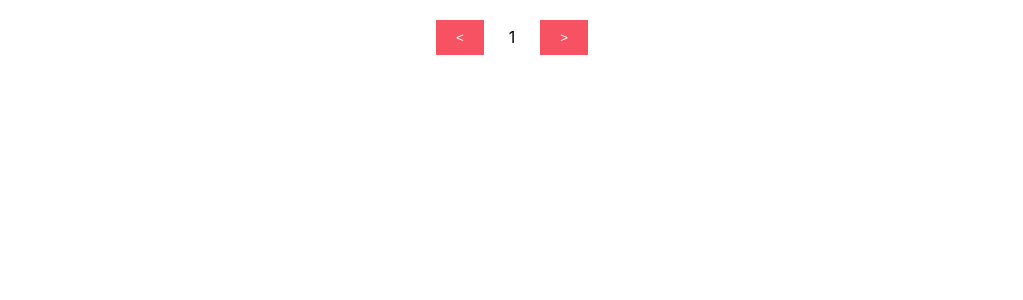
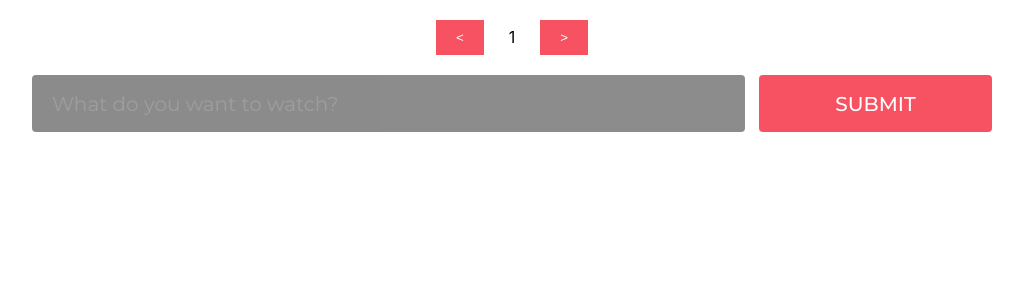
Before and after one commit to AnatolyKim/react-gmp-2023-q3, a React (Create React App) app: page / in a window 1280 px wide. Shown: the top 300 px of the page, without its empty margins (128-1151 px from the left). Built offline with nearby package versions, Linux system fonts and the light colour scheme.

Commit message:
feat: SearchForm component added

```diff
--- a/public/index.html
+++ b/public/index.html
@@ -9,6 +9,9 @@
       name="description"
       content="Web site created using create-react-app"
     />
+    <link rel="preconnect" href="https://fonts.googleapis.com">
+    <link rel="preconnect" href="https://fonts.gstatic.com" crossorigin>
+    <link href="https://fonts.googleapis.com/css2?family=Montserrat:ital,wght@0,300;0,400;0,500;0,700;1,400;1,500;1,700&family=Red+Hat+Display:wght@400;500;600;700&display=swap" rel="stylesheet">
     <title>React App</title>
   </head>
   <body>
--- a/src/App.css
+++ b/src/App.css
@@ -1,14 +1,8 @@
-.App {
+.app {
   text-align: center;
 }
 
-.App-header {
-  background-color: #282c34;
-  min-height: 100vh;
-  display: flex;
-  flex-direction: column;
-  align-items: center;
-  justify-content: center;
-  font-size: calc(10px + 2vmin);
-  color: white;
+.content-restrict {
+  max-width: 1200px;
+  margin: 0 auto;
 }
--- a/src/App.js
+++ b/src/App.js
@@ -1,10 +1,14 @@
 import './App.css';
 import Counter from './components/counter/Counter';
+import SearchForm from './components/searchForm/SearchForm';
 
 function App() {
   return (
-    <div className="App">
-      <Counter count={1}/>
+    <div className="app">
+      <div className='content-restrict'>
+        <Counter count={1}/>
+        <SearchForm className="search" initialQuery={''} onSearch={() => alert('Form was submitted')}/>
+      </div>
     </div>
   );
 }
--- /dev/null
+++ b/src/components/searchForm/SearchForm.css
@@ -0,0 +1,39 @@
+.search-form {
+  display: flex;
+  gap: 14px;
+  margin: 0 120px;
+}
+
+.search-input {
+  width: 100%;
+  height: 57px;
+  border-radius: 4px;
+  opacity: 0.7;
+  background: rgba(50, 50, 50, 0.80);
+  border: none;
+  color: #FFF;
+  font-family: Montserrat;
+  font-size: 20px;
+  font-weight: 400;
+  padding: 0 20px;
+}
+
+.submit {
+  width: 233px;
+  height: 57px;
+  flex-shrink: 0;
+  background-color: #F65261;
+  cursor: pointer;
+  border: none;
+  border-radius: 4px;
+  color: #FFF;
+  font-family: Montserrat;
+  font-size: 20px;
+  font-weight: 500;
+  text-transform: uppercase;
+}
+
+.submit:hover {
+  background-color: #f42032;
+  cursor: pointer;
+}
--- /dev/null
+++ b/src/components/searchForm/SearchForm.js
@@ -0,0 +1,29 @@
+import { useState } from 'react';
+import './SearchForm.css';
+
+export default function SearchForm({ initialQuery, onSearch }) {
+  const [searchQuery, setSearchQuery] = useState(initialQuery);
+
+  const handleChange = (event) => {
+    setSearchQuery(event.target.value);
+  }
+
+  const handleSubmit = (event) => {
+    event.preventDefault();
+
+    onSearch(searchQuery);
+  }
+
+  return (
+    <form onSubmit={handleSubmit} className="search-form">
+      <input
+        type="text"
+        value={searchQuery}
+        onChange={handleChange}
+        placeholder="What do you want to watch?"
+        className="search-input"
+      />
+      <input type="submit" value="Submit" className="submit"/>
+    </form>
+  );
+}
--- a/src/index.css
+++ b/src/index.css
@@ -11,3 +11,7 @@ code {
   font-family: source-code-pro, Menlo, Monaco, Consolas, 'Courier New',
     monospace;
 }
+
+* {
+  box-sizing: border-box;
+}
```
